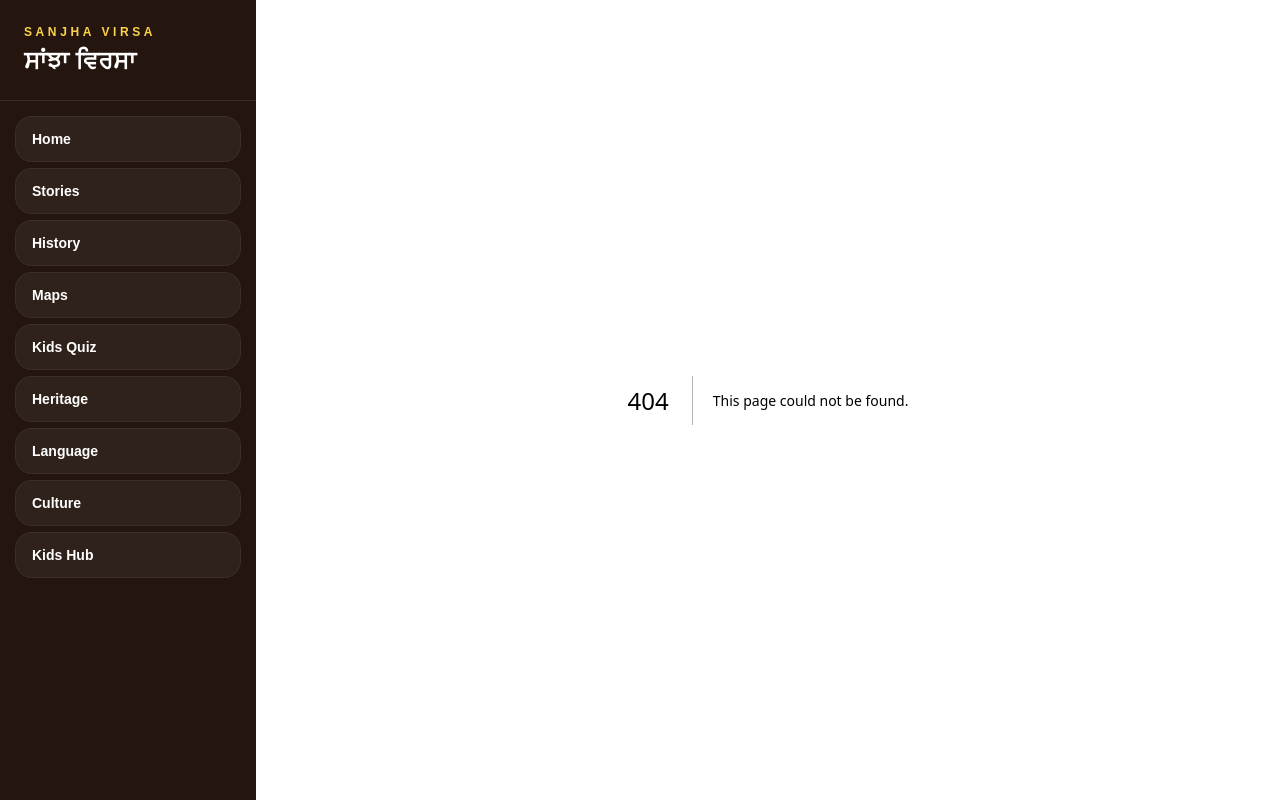
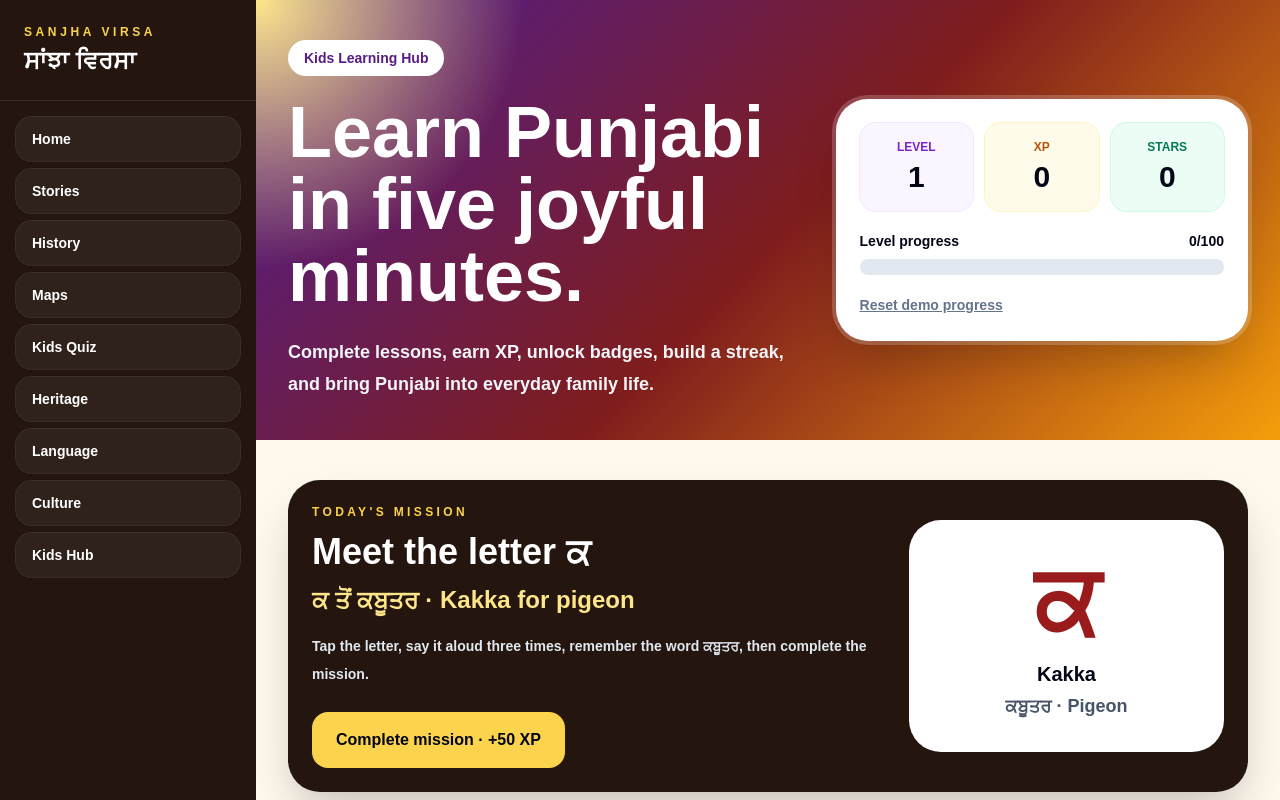
Before and after one commit to Gagan8atwal/sanjha-virsa, a Next.js app: page /kids in a window 1280 px wide. Before the commit this address had no page. Shown: the top 800 px of the page. Built offline with nearby package versions, Linux system fonts and the light colour scheme.

Commit message:
Add Kids Learning Hub route

```diff
--- /dev/null
+++ b/app/kids/page.tsx
@@ -0,0 +1,5 @@
+import KidsLearningHub from '../../components/KidsLearningHub';
+
+export default function KidsPage() {
+  return <KidsLearningHub />;
+}
```
